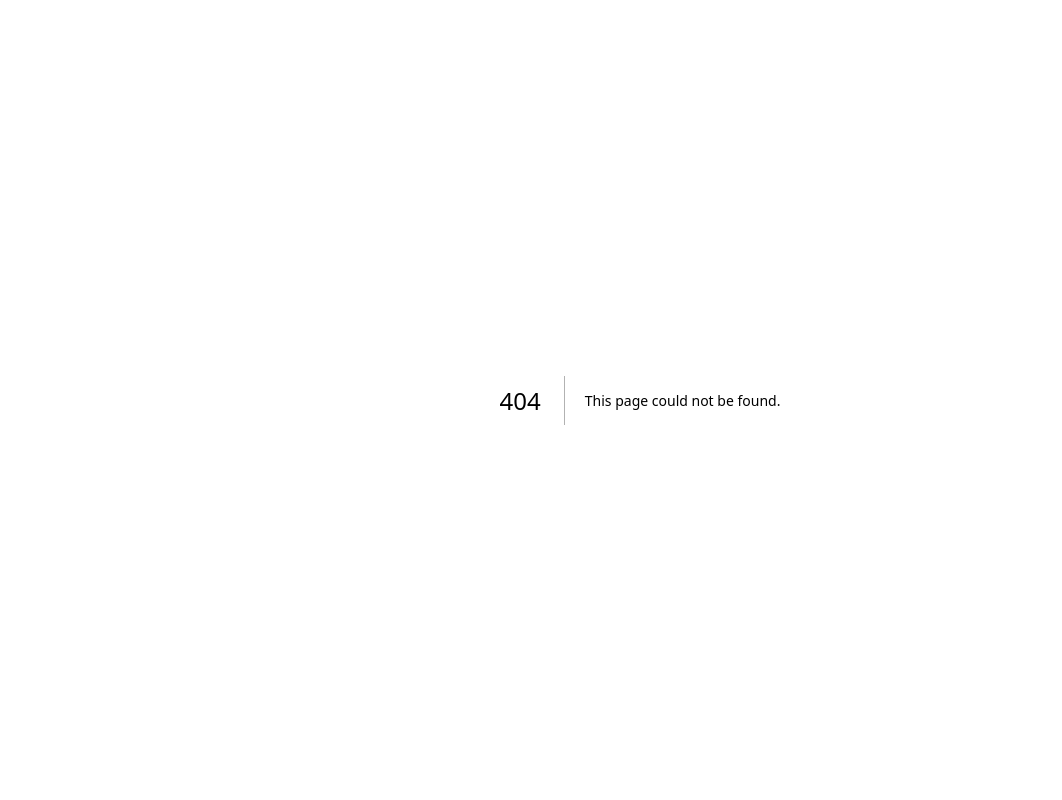
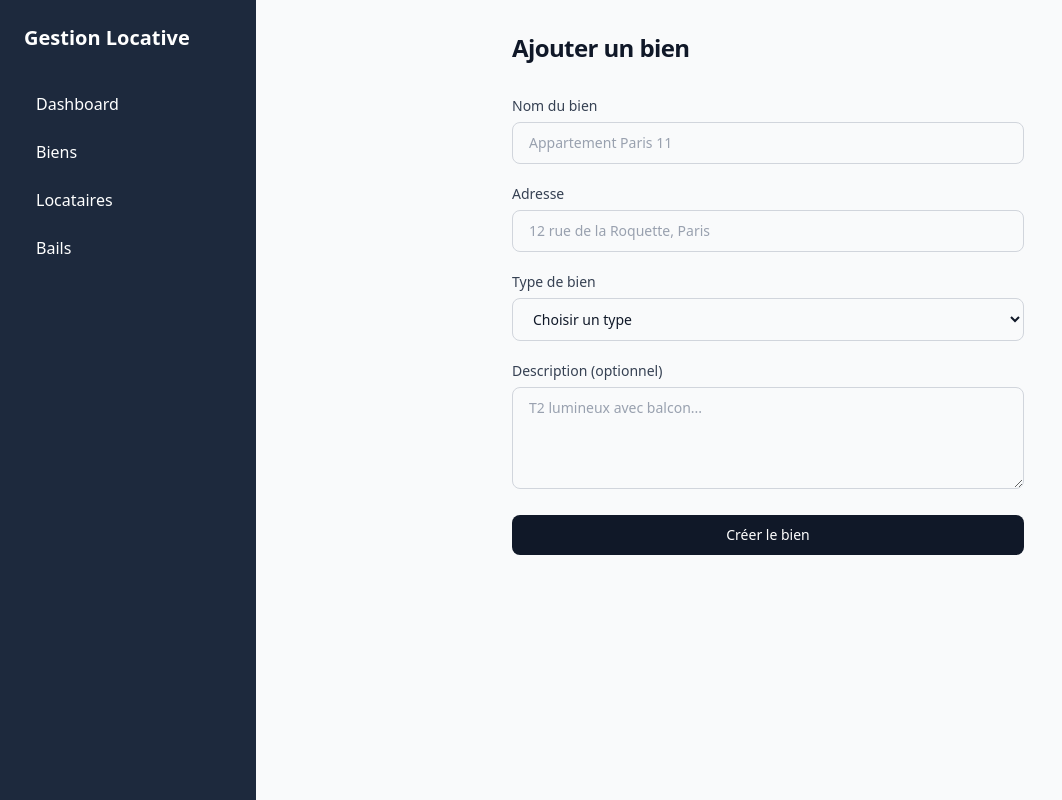
Before and after one commit to morgandevmh/application-gestion-locative, a Next.js app: page /dashboard/biens/nouveau in a window 1280 px wide. Before the commit this address had no page. Shown: the whole page, without its empty margins (0-1062 px from the left). Built offline with nearby package versions, Linux system fonts and the light colour scheme.

Commit message:
feat/biens: add create bien form page (#21)

```diff
--- /dev/null
+++ b/src/app/dashboard/biens/nouveau/page.tsx
@@ -0,0 +1,135 @@
+"use client"
+import { useState } from "react";
+
+export default function FormulaireBiens() {
+    const [errors, setErrors] = useState<string[]>([]);
+    const [isLoading, setIsLoading] = useState(false);
+
+    async function handleSubmit(e: React.FormEvent<HTMLFormElement>) {
+        e.preventDefault();
+        setErrors([]);
+        setIsLoading(true);
+
+        const formData = new FormData(e.currentTarget);
+        const nom = formData.get("nom") as string;
+        const adresse = formData.get("adresse") as string;
+        const type = formData.get("type") as string;
+        const description = formData.get("description") as string;
+
+        const newErrors: string[] = [];
+
+        if (!nom.trim()) {
+            newErrors.push("Un nom est requis.");
+          }
+        if (!adresse.trim()) {
+            newErrors.push("Veuillez ajouter une adresse.");
+            }
+        if (!type.trim()) {
+            newErrors.push("Choisissez un type de bien.");
+        }
+        if (newErrors.length > 0) {
+            setErrors(newErrors);
+            setIsLoading(false);
+            return;
+          }
+
+          const response = await fetch("/api/biens", {
+            method: "POST",
+            headers: { "Content-Type": "application/json" },
+            body: JSON.stringify({ nom, adresse, type, description })
+          })
+          const result = await response.json()
+
+          if (!response.ok) {
+            setErrors([result.error])
+            setIsLoading(false)
+          } else {
+            window.location.href = "/dashboard/biens"
+          }
+
+    }
+    return (
+        <div className="max-w-lg mx-auto">
+          <h1 className="text-2xl font-semibold tracking-tight text-gray-900 mb-8">
+            Ajouter un bien
+          </h1>
+
+          {errors.length > 0 && (
+            <div className="mb-6 rounded-lg border border-red-200 bg-red-50 p-4">
+              <ul className="space-y-1">
+                {errors.map((error, i) => (
+                  <li key={i} className="text-sm text-red-600">{error}</li>
+                ))}
+              </ul>
+            </div>
+          )}
+
+          <form onSubmit={handleSubmit} className="space-y-5">
+            <div>
+              <label htmlFor="nom" className="block text-sm font-medium text-gray-700 mb-1.5">
+                Nom du bien
+              </label>
+              <input
+                name="nom"
+                id="nom"
+                type="text"
+                placeholder="Appartement Paris 11"
+                className="w-full rounded-lg border border-gray-300 px-4 py-2.5 text-sm text-gray-900 placeholder:text-gray-400 focus:border-gray-900 focus:outline-none focus:ring-1 focus:ring-gray-900 transition-colors"
+              />
+            </div>
+
+            <div>
+              <label htmlFor="adresse" className="block text-sm font-medium text-gray-700 mb-1.5">
+                Adresse
+              </label>
+              <input
+                name="adresse"
+                id="adresse"
+                type="text"
+                placeholder="12 rue de la Roquette, Paris"
+                className="w-full rounded-lg border border-gray-300 px-4 py-2.5 text-sm text-gray-900 placeholder:text-gray-400 focus:border-gray-900 focus:outline-none focus:ring-1 focus:ring-gray-900 transition-colors"
+              />
+            </div>
+
+            <div>
+              <label htmlFor="type" className="block text-sm font-medium text-gray-700 mb-1.5">
+                Type de bien
+              </label>
+              <select
+                name="type"
+                id="type"
+                className="w-full rounded-lg border border-gray-300 px-4 py-2.5 text-sm text-gray-900 focus:border-gray-900 focus:outline-none focus:ring-1 focus:ring-gray-900 transition-colors"
+              >
+                <option value="">Choisir un type</option>
+                <option value="APPARTEMENT">Appartement</option>
+                <option value="MAISON">Maison</option>
+                <option value="STUDIO">Studio</option>
+                <option value="COLOCATION">Colocation</option>
+                <option value="CHAMBRE">Chambre</option>
+              </select>
+            </div>
+
+            <div>
+              <label htmlFor="description" className="block text-sm font-medium text-gray-700 mb-1.5">
+                Description (optionnel)
+              </label>
+              <textarea
+                name="description"
+                id="description"
+                placeholder="T2 lumineux avec balcon..."
+                rows={4}
+                className="w-full rounded-lg border border-gray-300 px-4 py-2.5 text-sm text-gray-900 placeholder:text-gray-400 focus:border-gray-900 focus:outline-none focus:ring-1 focus:ring-gray-900 transition-colors"
+              />
+            </div>
+
+            <button
+              disabled={isLoading}
+              type="submit"
+              className="w-full rounded-lg bg-gray-900 px-4 py-2.5 text-sm font-medium text-white hover:bg-gray-800 focus:outline-none focus:ring-2 focus:ring-gray-900 focus:ring-offset-2 transition-colors disabled:opacity-50 disabled:cursor-not-allowed"
+            >
+              {isLoading ? "Création en cours..." : "Créer le bien"}
+            </button>
+          </form>
+        </div>
+      )
+}
```
